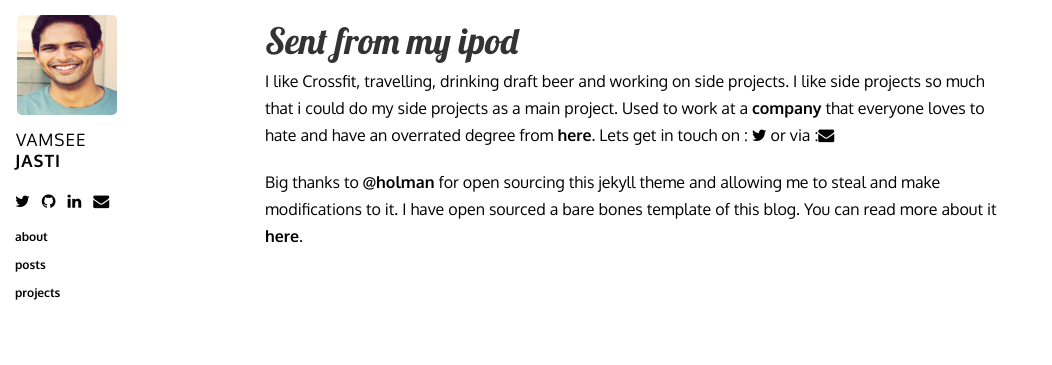
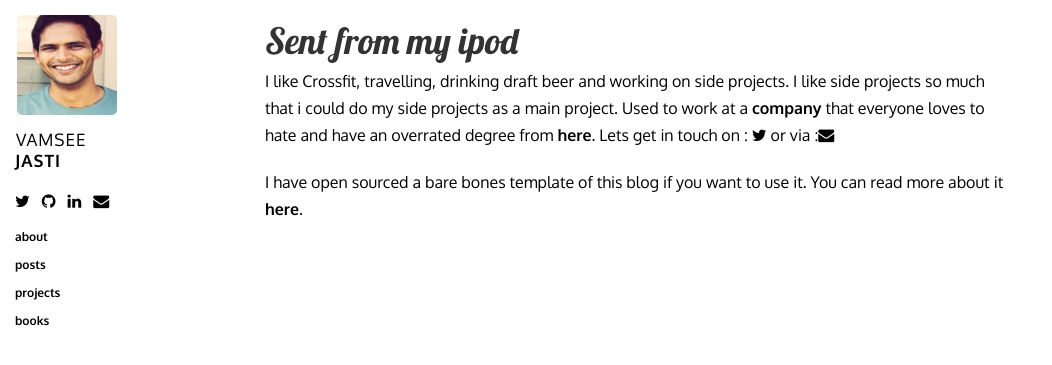
Before and after one commit to jasti/jasti.github.io, a Jekyll site: the page built from about.html, in a window 1280 px wide. Shown: the top 365 px of the page, without its empty margins (0-1052 px from the left). Built offline with Jekyll 4.4.1, drawn with Linux system fonts in a browser that asks for light colours; nearby versions of some CDN libraries; Markdown is read by kramdown in place of the engine named in the settings.

Commit message:
introduce a book section

```diff
--- a/_layouts/layout.html
+++ b/_layouts/layout.html
@@ -72,6 +72,7 @@
         <li><a href="/about.html">about</a></li>
         <li><a href="/">posts</a></li>
         <li><a href="/projects.html">projects</a></li>
+        <li><a href="/books.html">books</a></li>
 
       </ul>
     </section>
--- a/about.html
+++ b/about.html
@@ -10,10 +10,10 @@
        I like Crossfit, travelling, drinking draft beer and working on side projects. I like side projects so much that i could do my side projects as a main project.
        Used to work at a <a href="http://gs.com"> company</a> that everyone loves to hate and have an overrated degree from <a href="http://en.wikipedia.org/wiki/New_York_University_Stern_School_of_Business"> here</a>.
        Lets get in touch on : <a href="https://twitter.com/{{ site.twitter }}" target="_blank"><i class="icon icon-twitter"></i></a> or via :<a href="mailto:vamseejastiATme.com?Subject=Hi%20from%20the%20blog" target="_top"><i class="icon-envelope"></i></a>
-      </p>
+  </p>
 
 
-  <p> Big thanks to <a href ="https://github.com/holman/left">@holman</a> for open sourcing this jekyll theme and allowing me to steal and make modifications to it. I have open sourced a bare bones template of this blog. You can read more about it <a href ="http://vamseejasti.com/posts/blog/">here</a>.
+  <p> I have open sourced a bare bones template of this blog if you want to use it. You can read more about it <a href ="http://vamseejasti.com/posts/blog/">here</a>.
 
 
 </section>
--- a/projects.html
+++ b/projects.html
@@ -15,7 +15,7 @@
 <center>
 <img src="/images/projects/homeshot.png"/>
 </center>
-<hr>
+<hr width="100">
 
 
 <h2>Stock Predictor</h2>
@@ -26,6 +26,6 @@
 </p>
 
 You can find the source to the project  <a href ="https://github.com/jasti/Stock-Predictor">here</a>.
-<hr>
+<hr width="100">
 
 </section>
```
Also changed, not shown: other parts of projects.html (+1 -1 lines), books.html (added, +42 -0 lines), images/books/arguably.html (added, +10 -0 lines), images/books/arguably.jpeg (added), images/books/happiness.jpg (added), images/books/visualize-this.png (added).
